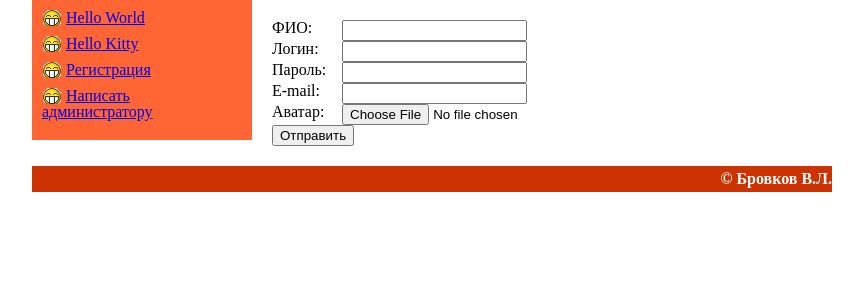
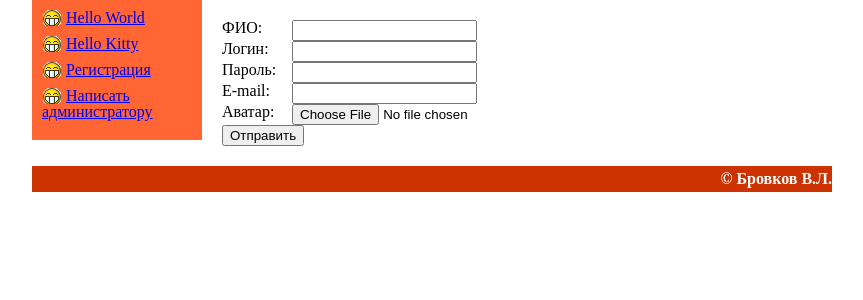
Before and after one commit to vedmakoff/kurs, a PHP site: page /sign.html in a window 1280 px wide. Shown: the part 68-368 px from the top of the page, without its empty margins (208-1071 px from the left). Run offline with PHP 8.4, Linux system fonts and the light colour scheme.

Commit message:
мелкие правки

```diff
--- a/css/style.css
+++ b/css/style.css
@@ -28,7 +28,7 @@ html,body,div,span,applet,object,iframe,h1,h2,h3,h4,h5,h6,p,blockquote,pre,a,abb
     margin: 0 auto;
 }
 .menu {
-   width: 200px;
+   width: 150px;
    float: left;
    padding: 10px;
    background: #ff6633;
@@ -36,8 +36,9 @@ html,body,div,span,applet,object,iframe,h1,h2,h3,h4,h5,h6,p,blockquote,pre,a,abb
 }
 .content {
    position: static;
-   left: 240px;
+   left: 170px;
    padding: 20px;
+   margin-left: 170px;
 }
 .bottom {
     width: 800px;
```
